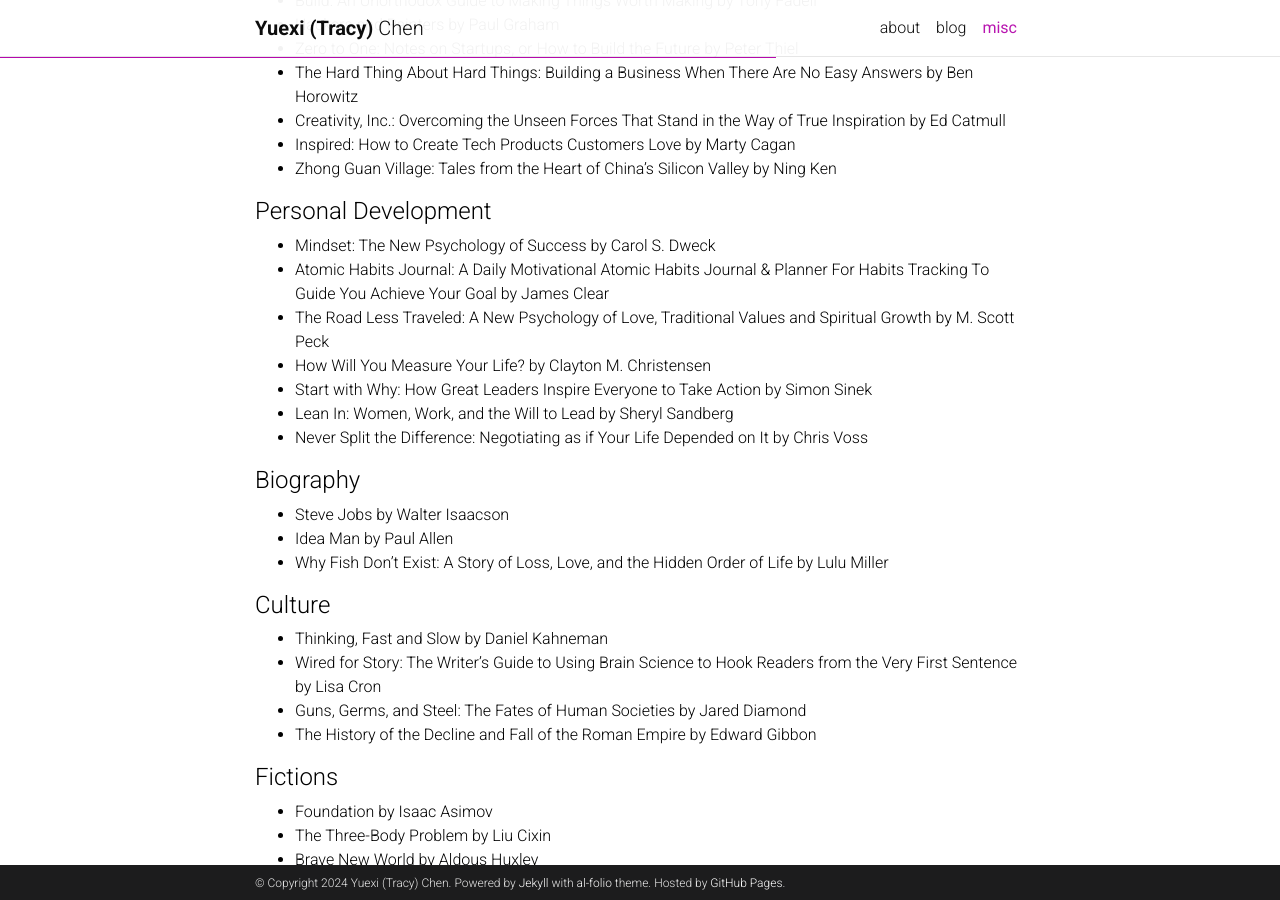
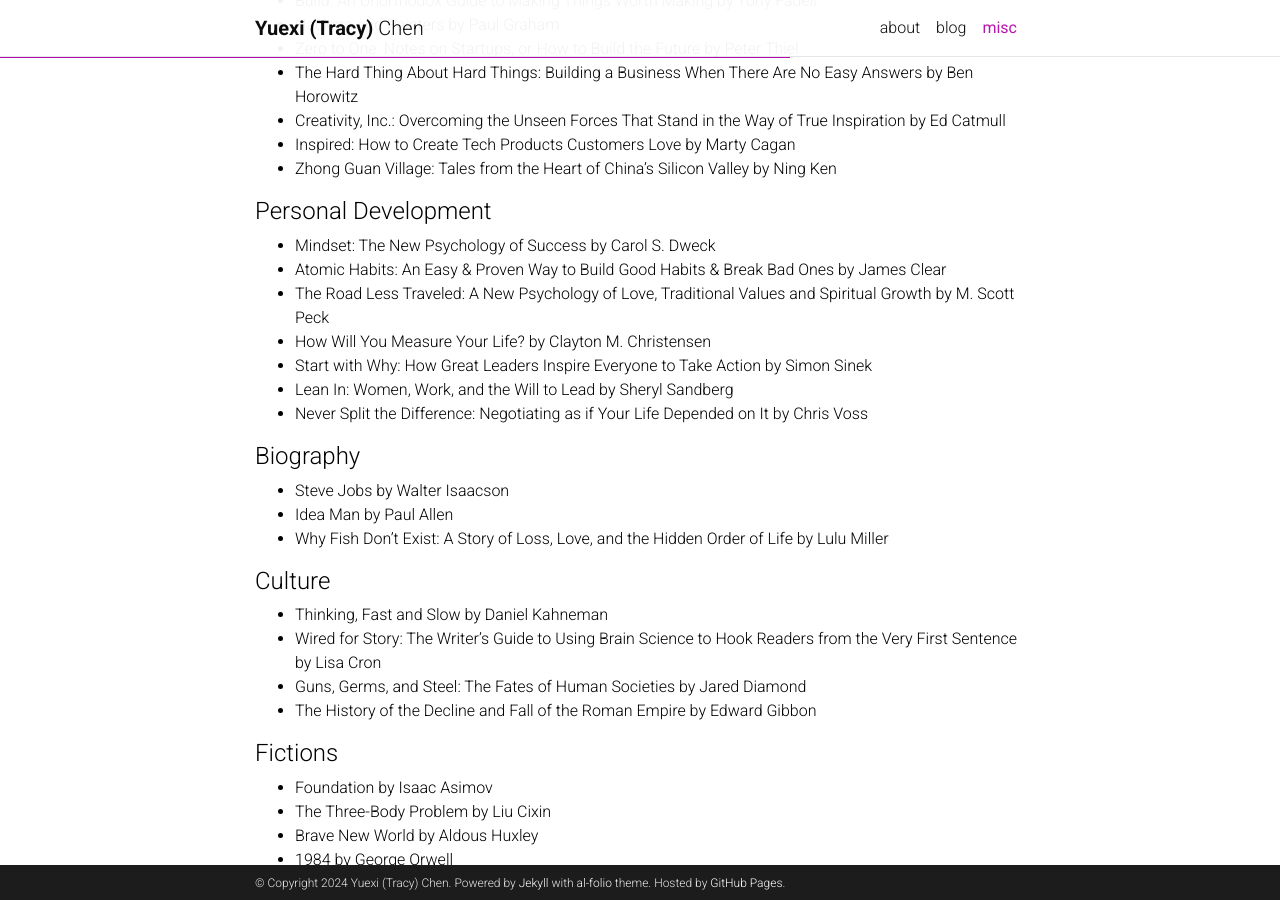
Before and after one commit to TracyYXChen/TracyYXChen.github.io, a Jekyll site: the page built from _pages/misc.md, in a window 1280 px wide and 900 px high, scrolled down 852 px. Built offline with Jekyll 4.4.1, drawn with Linux system fonts in a browser that asks for light colours; comment, search, counter and statistics services are not loaded; a style sheet for code colours, icons or effects is not loaded.

Commit message:
Update misc.md

```diff
--- a/_pages/misc.md
+++ b/_pages/misc.md
@@ -35,7 +35,7 @@
 
 #### Personal Development
 - Mindset: The New Psychology of Success by Carol S. Dweck
-- Atomic Habits Journal: A Daily Motivational Atomic Habits Journal & Planner For Habits Tracking To Guide You Achieve Your Goal by James Clear
+- Atomic Habits: An Easy & Proven Way to Build Good Habits & Break Bad Ones by James Clear
 - The Road Less Traveled: A New Psychology of Love, Traditional Values and Spiritual Growth by M. Scott Peck
 - How Will You Measure Your Life? by Clayton M. Christensen
 - Start with Why: How Great Leaders Inspire Everyone to Take Action by Simon Sinek
```
